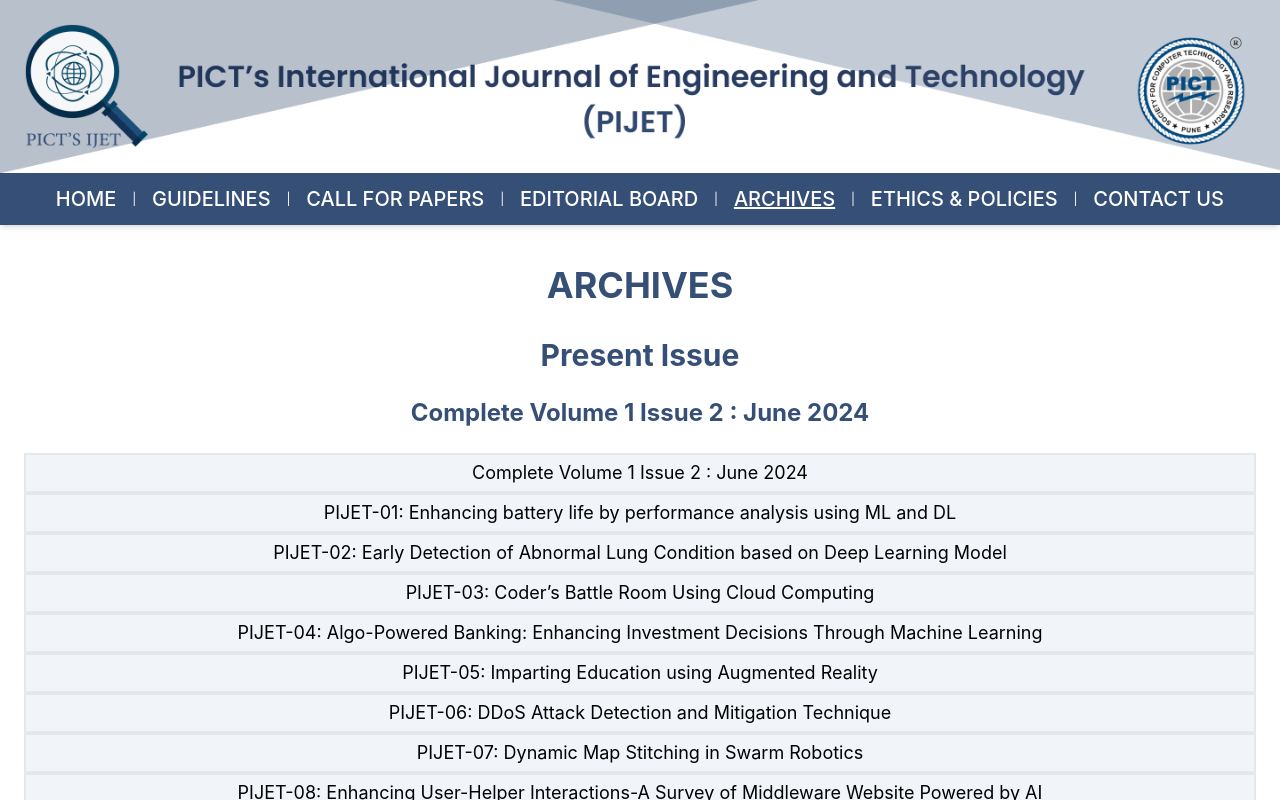
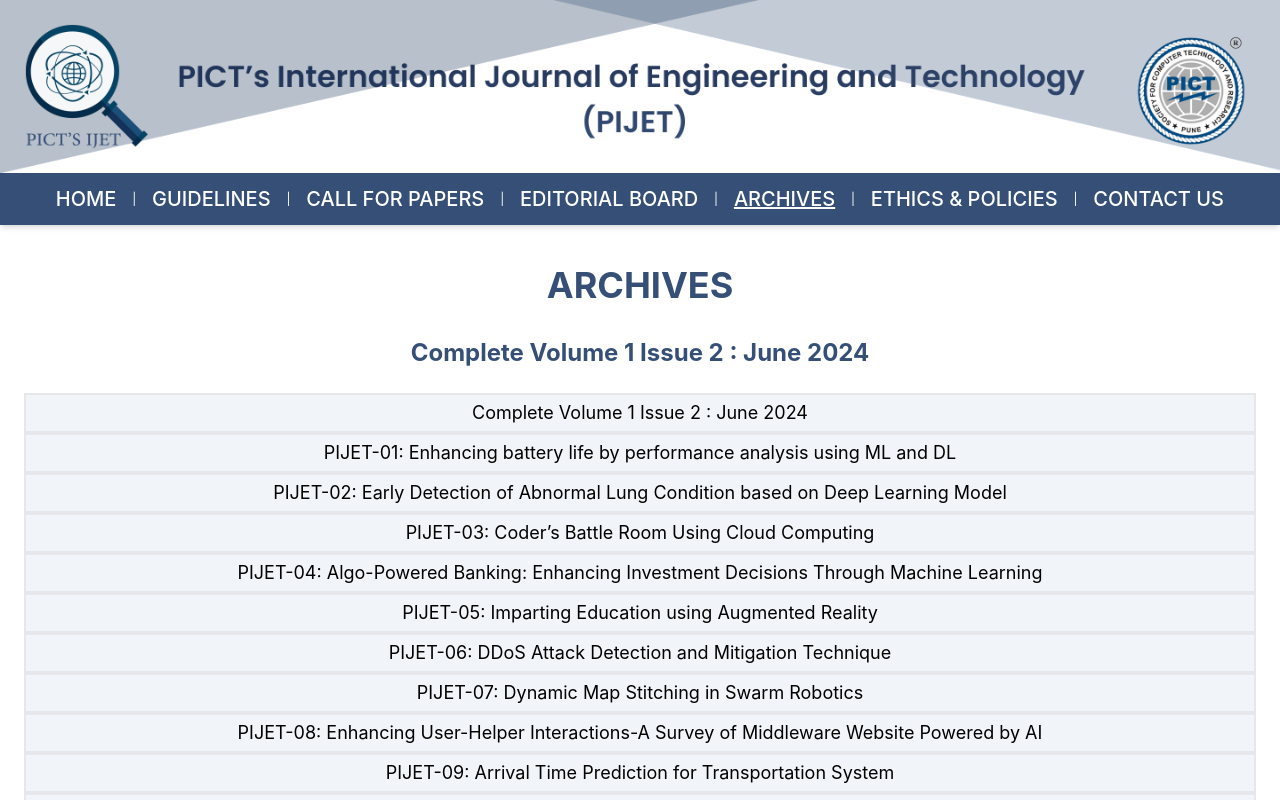
Before and after one commit to Gayatrii12/PIJET, a React (Create React App) app: page /archives in a window 1280 px wide. Shown: the top 800 px of the page. Built offline with nearby package versions, Linux system fonts and the light colour scheme.

Commit message:
updated editorial board

```diff
--- a/src/pages/Archive.js
+++ b/src/pages/Archive.js
@@ -12,9 +12,9 @@ const Archive = () => {
         ARCHIVES
       </h1>
 
-      <h1 className="text-3xl font-bold mt-6 text-center text-pijet-blue">
+      {/* <h1 className="text-3xl font-bold mt-6 text-center text-pijet-blue">
         Present Issue
-      </h1>
+      </h1> */}
       <div>
         <h1 className="text-2xl font-bold my-6 text-center text-pijet-blue">
           Complete Volume 1 Issue 2 : June 2024
```
Also changed, not shown: 66 other files (tests, documents, lock files or other folders).
